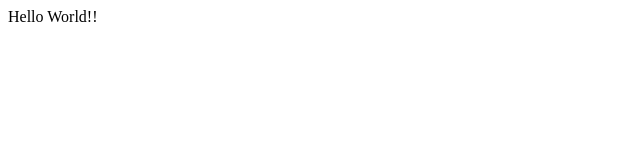
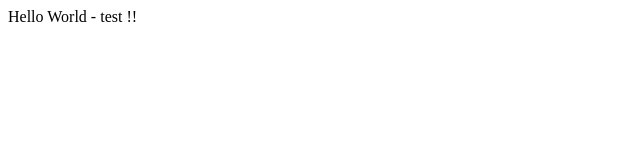
Before and after one commit to ERDJD97/ERDJD97.github.io, a plain HTML site: page test.html in a window 1280 px wide. Shown: the full height of the page, 0-640 px from the left. Drawn offline with Linux system fonts and the light colour scheme.

Commit message:
Update test.html

```diff
--- a/test.html
+++ b/test.html
@@ -1,5 +1,5 @@
 <html>
   <body>
-    Hello World!!
+    Hello World - test !!
   </body>
 </html>
```
